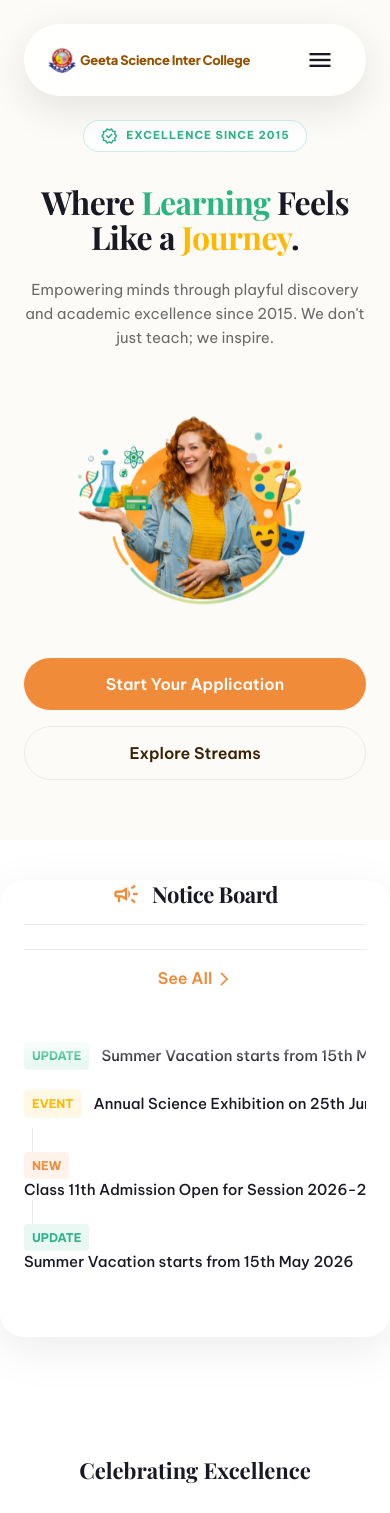
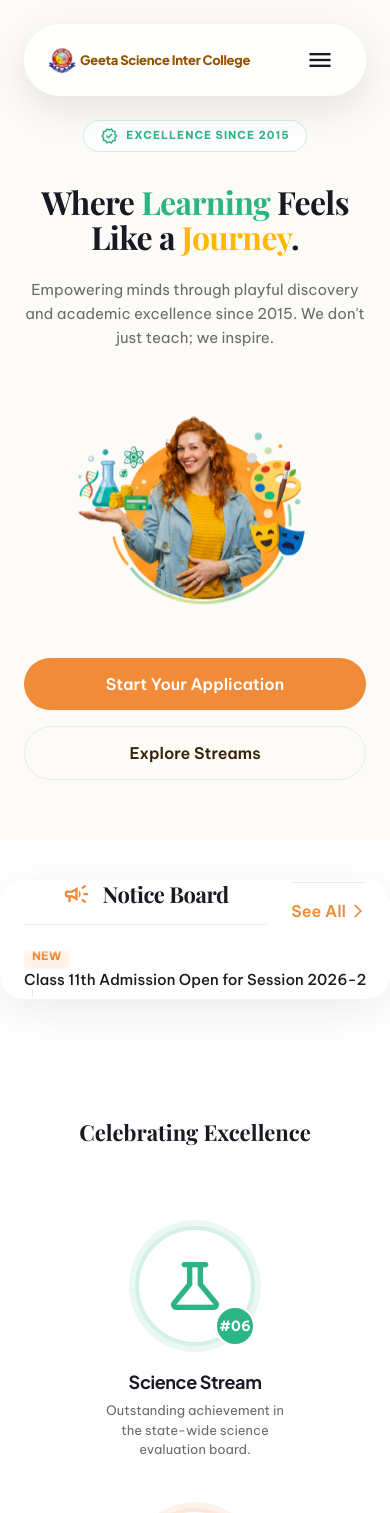
Before and after one commit to Subhampas1/geetascienceintercollege, a React (Vite) app: page / in a window 390 px wide. Shown: the top 1513 px of the page. Built offline with nearby package versions, Linux system fonts and the light colour scheme; a web font is replaced by a local one.

Commit message:
Use CSS Grid on mobile to force Notice Board header and See All on same line

```diff
--- a/src/pages/Home.css
+++ b/src/pages/Home.css
@@ -213,10 +213,11 @@
 
 @media (max-width: 768px) {
   .notice-container {
-    display: flex;
-    flex-wrap: wrap;
+    display: grid;
+    grid-template-columns: 1fr auto;
+    grid-template-rows: auto auto;
+    gap: 16px 0;
     align-items: center;
-    justify-content: space-between;
     background: white;
     border-radius: var(--radius-xl);
     padding: 24px;
@@ -225,10 +226,12 @@
   }
 
   .notice-header {
+    grid-column: 1 / 2;
+    grid-row: 1 / 2;
     border: none;
     padding: 0;
     margin: 0;
-    order: 1;
+    justify-content: flex-start;
   }
 
   .notice-header h2 {
@@ -241,21 +244,24 @@
   }
 
   .notice-action {
+    grid-column: 2 / 3;
+    grid-row: 1 / 2;
     border: none;
     padding: 0;
     margin: 0;
-    order: 2;
+    justify-content: flex-end;
   }
 
   .notice-scroll-wrapper {
+    grid-column: 1 / 3;
+    grid-row: 2 / 3;
     width: 100%;
-    margin-top: 16px;
+    margin-top: 0;
     height: 48px;
     border-top: 1px solid var(--color-border);
     padding: 16px 0 0 0;
     mask-image: linear-gradient(to bottom, transparent, black 10%, black 90%, transparent);
     -webkit-mask-image: linear-gradient(to bottom, transparent, black 10%, black 90%, transparent);
-    order: 3;
   }
 
   .notice-scroll-content {
```
